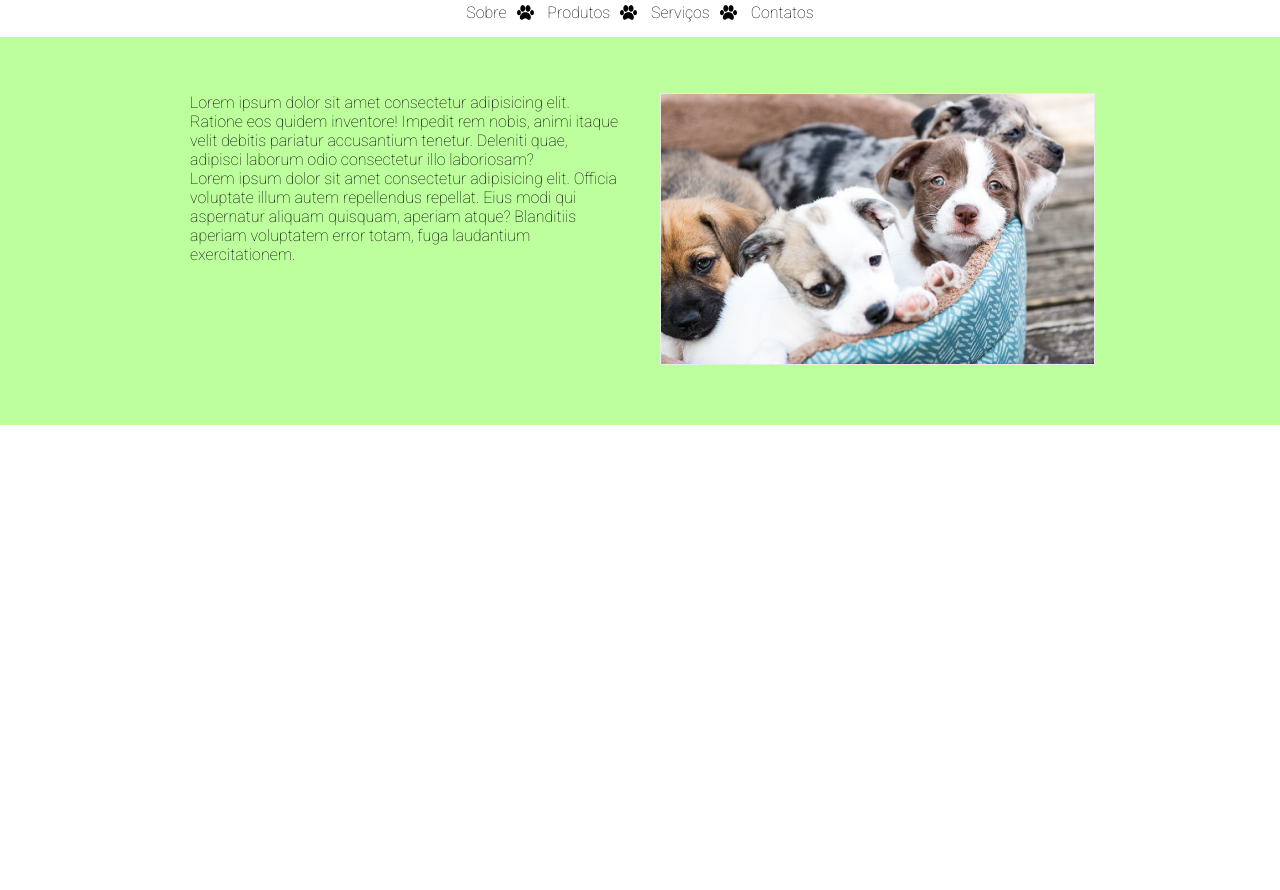
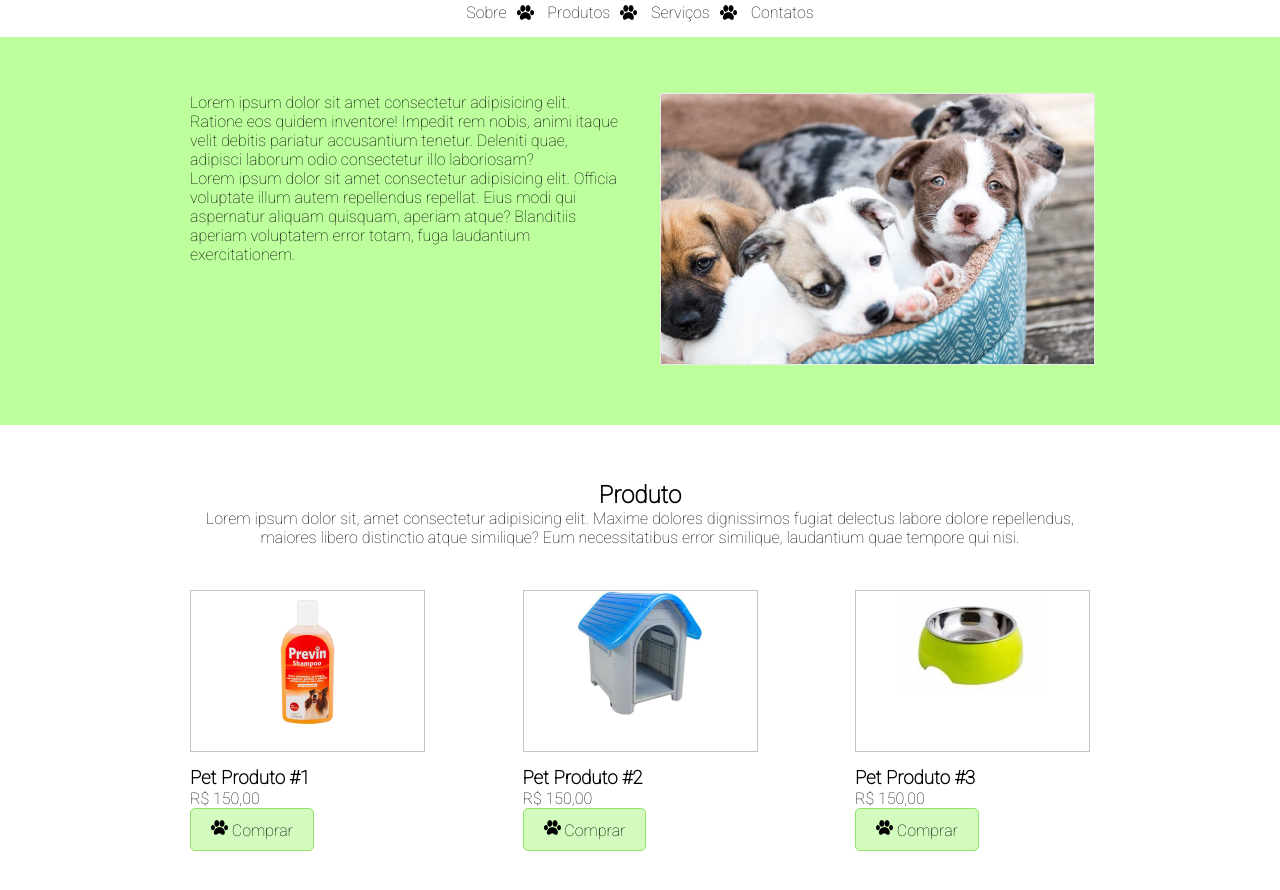
Before and after one commit to niconiconicoly/pwi-turma-a, a plain HTML site: page index.html in a window 1280 px wide. Shown: the part 116-1006 px from the top of the page. Before the commit the page ends 800 px from the top, so only its background shows below. Drawn offline with Linux system fonts and the light colour scheme.

Commit message:
section-produtos

```diff
--- a/css/style.css
+++ b/css/style.css
@@ -67,3 +67,38 @@ nav a:hover{
 .flex-container .col{
     width: 430px;
 }
+
+.texto-centralizado{
+    text-align: center;
+}
+
+.produto{
+    width: 235px;
+}
+
+.produto figure{
+    border: 1px solid #c4c4c4;
+    background-color: #fff;
+    margin: 0 0 15px 0;
+    text-align: center;
+    height: 160px;
+    line-height: 160px;
+}
+
+.produto figute img{
+    vertical-align: middle;
+}
+
+.btn-pata{
+    border: 1px solid #91e467;
+    background-color: #d2fbbd;
+    text-decoration: none;
+    color: #000;
+    border-radius: 5px;
+    display: inline-block;
+    padding: 10px 20px;
+}
+
+#produto .flex-container{
+    margin-top: 43px;
+}
--- a/index.html
+++ b/index.html
@@ -32,5 +32,48 @@
         </div>
     </section>
 
+    <section id="produto">
+        <div class="container">
+            <h2 class="texto-centralizado">Produto</h2>
+            <p class="texto-centralizado">Lorem ipsum dolor sit, amet consectetur adipisicing elit. Maxime dolores dignissimos fugiat delectus labore dolore repellendus, maiores libero distinctio atque similique? Eum necessitatibus error similique, laudantium quae tempore qui nisi.</p>
+            <div class="flex-container">
+            <article class="produto">
+                <figure>
+                    <img src="img/produto-1.jpg" alt="Produto Pet 1">
+                </figure>
+                <h3> Pet Produto #1</h3>
+                <p>R$ 150,00</p>
+                <a href="#" class="btn-pata">
+                    <img src="img/patinha-preta.png" alt="patinha-preta">
+                    Comprar
+                </a>
+            </article>
+            <article class="produto">
+                <figure>
+                    <img src="img/produto-2.jpg" alt="Produto Pet 1">
+                </figure>
+                <h3> Pet Produto #2</h3>
+                <p>R$ 150,00</p>
+                <a href="#" class="btn-pata">
+                    <img src="img/patinha-preta.png" alt="patinha-preta">
+                    Comprar
+                </a>
+            </article>
+            <article class="produto">
+                <figure>
+                    <img src="img/produto-3.jpg" alt="Produto Pet 1">
+                </figure>
+                <h3> Pet Produto #3</h3>
+                <p>R$ 150,00</p>
+                <a href="#" class="btn-pata">
+                    <img src="img/patinha-preta.png" alt="patinha-preta">
+                    Comprar
+                </a>
+            </article>
+        </div>
+        </div>
+
+    </section>
+
 </body>
 </html>
```
